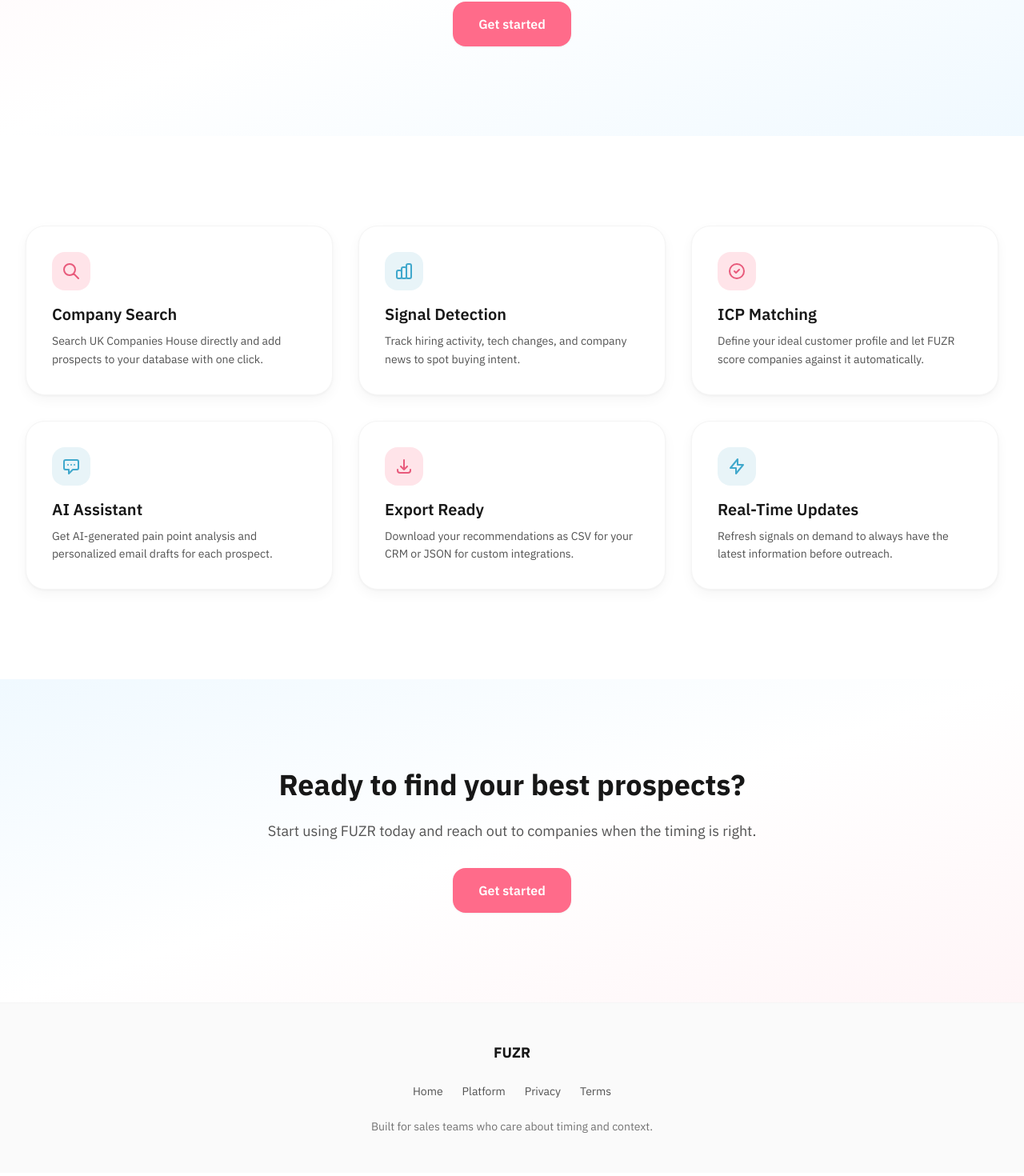
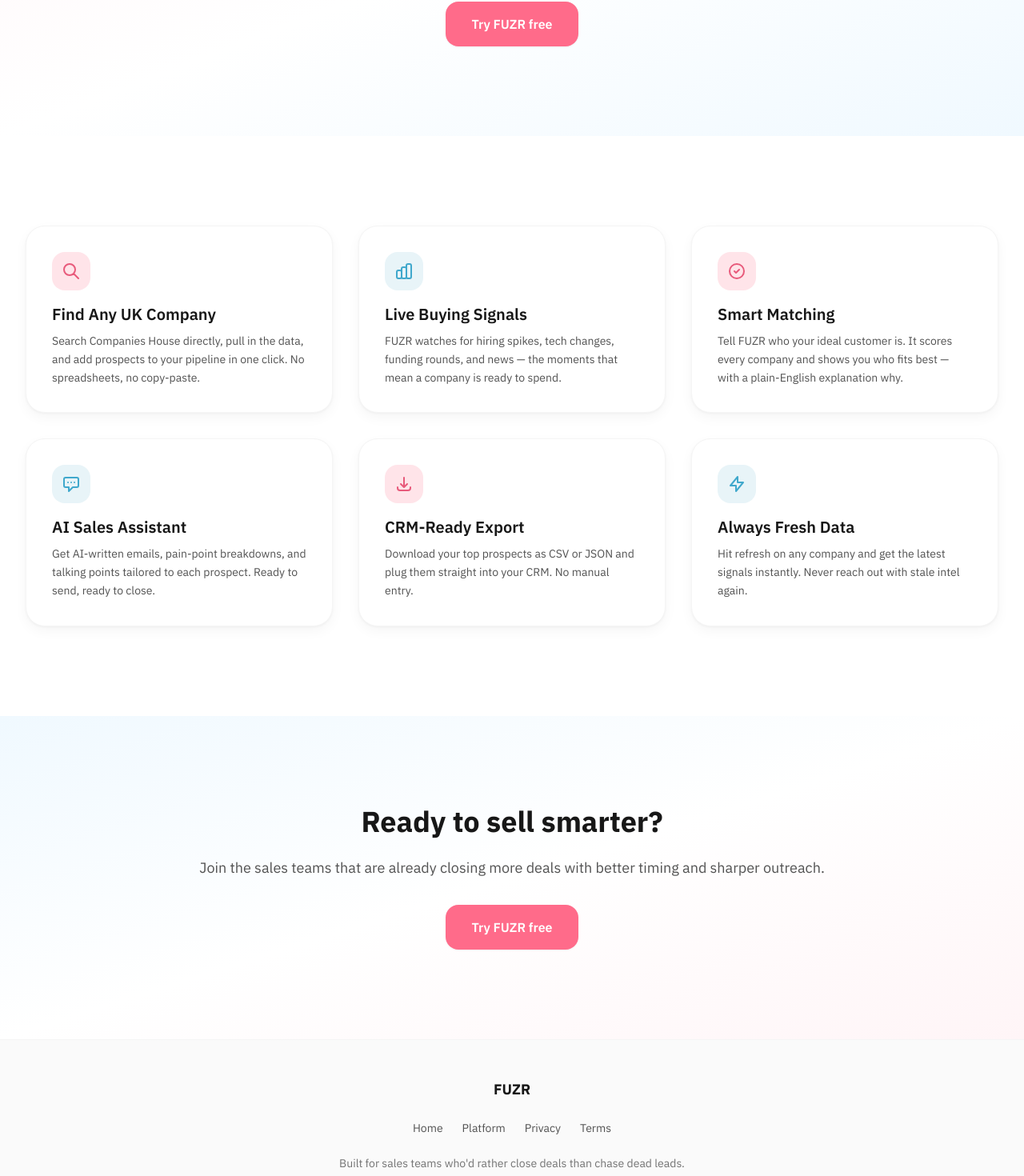
Before and after one commit to ShariqO/fuzr, a Next.js app: page /platform in a window 1280 px wide. Shown: the part 318-1788 px from the top of the page at 80% size. Built offline with nearby package versions, Linux system fonts and the light colour scheme.

Commit message:
Add FUZR favicon, rewrite home and platform page copy for clarity and marketing impact

```diff
--- a/app/page.tsx
+++ b/app/page.tsx
@@ -79,23 +79,23 @@
                         {/* Text content */}
                         <div className="animate-fade-in-up">
                             <h1 className="text-4xl md:text-5xl lg:text-6xl font-bold text-gray-900 leading-tight mb-6">
-                                Turn signals into sales
+                                Stop guessing.<br />Start closing.
                             </h1>
                             <p className="text-lg md:text-xl text-gray-600 leading-relaxed mb-8 max-w-xl">
-                                FUZR helps sales teams find companies that match their ICP and are ready to talk, using live signals and clear explanations.
+                                FUZR tells you which companies need what you sell — right now. Real-time signals, AI scoring, and plain-English reasons so your team knows exactly who to call and what to say.
                             </p>
                             <div className="flex flex-col sm:flex-row gap-4">
                                 <Link
                                     href="/auth/signup"
                                     className="btn-primary px-8 py-4 text-base"
                                 >
-                                    Get started
+                                    Try FUZR free
                                 </Link>
                                 <Link
                                     href="#how-it-works"
                                     className="btn-outline px-8 py-4 text-base"
                                 >
-                                    Learn more
+                                    See how it works
                                 </Link>
                             </div>
                         </div>
@@ -140,7 +140,7 @@
             <section className="py-20 md:py-28 bg-white">
                 <div className="container-app">
                     <h2 className="scroll-animate text-3xl md:text-4xl font-bold text-gray-900 text-center mb-16">
-                        What we do
+                        Three reasons your pipeline is about to change
                     </h2>
                     <div className="grid md:grid-cols-3 gap-8">
                         {/* Card 1 */}
@@ -157,10 +157,10 @@
                                 Your browser does not support the video tag.
                             </video>
                             <h3 className="text-xl font-semibold text-gray-900 mb-2">
-                                Identify pain points
+                                Find real problems
                             </h3>
                             <p className="text-gray-600 text-sm leading-relaxed">
-                                Find what your prospects are struggling with so your outreach speaks to real problems, not guesses.
+                                See what a company is actually struggling with — before you ever pick up the phone. Your pitch lands because it&apos;s about their problem, not yours.
                             </p>
                         </div>
 
@@ -178,10 +178,10 @@
                                 Your browser does not support the video tag.
                             </video>
                             <h3 className="text-xl font-semibold text-gray-900 mb-2">
-                                Spot buying signals
+                                Know when they&apos;re ready to buy
                             </h3>
                             <p className="text-gray-600 text-sm leading-relaxed">
-                                See hiring shifts, tech changes, and growth moves so you contact companies when the timing is right.
+                                Hiring sprees, tech overhauls, leadership changes — FUZR spots the moments that mean a company is ready to spend. You show up at the right time.
                             </p>
                         </div>
 
@@ -199,10 +199,10 @@
                                 Your browser does not support the video tag.
                             </video>
                             <h3 className="text-xl font-semibold text-gray-900 mb-2">
-                                Personalize your outreach
+                                Send emails people actually reply to
                             </h3>
                             <p className="text-gray-600 text-sm leading-relaxed">
-                                Use clear reasons and context for every account so your messages feel relevant and build trust.
+                                FUZR gives you the context and the words. Every outreach is backed by a real reason — so it reads like you did the homework, because FUZR did.
                             </p>
                         </div>
                     </div>
@@ -218,23 +218,23 @@
                     <div className="grid lg:grid-cols-2 gap-12 lg:gap-20 items-center">
                         <div className="scroll-animate">
                             <h2 className="text-3xl md:text-4xl font-bold text-gray-900 mb-6">
-                                Clear reasons behind every recommendation
+                                No black boxes. Just answers.
                             </h2>
                             <p className="text-gray-600 text-lg leading-relaxed mb-8">
-                                FUZR scores companies against your ICP and surfaces why they showed up. You see the signals behind each suggestion, so you can decide how to act and what to say.
+                                Every recommendation comes with a clear explanation: why this company, why right now, and why it matters to you. Your reps don&apos;t just get a lead — they get a reason to call.
                             </p>
                             <ul className="space-y-4">
                                 <li className="flex items-start gap-3">
                                     <span className="w-6 h-6 rounded-full bg-pink-100 text-pink-600 flex items-center justify-center text-sm font-medium flex-shrink-0 mt-0.5">1</span>
-                                    <span className="text-gray-700">ICP match based on industry, size, and roles</span>
+                                    <span className="text-gray-700">Tell us who you sell to — industry, size, buyer type</span>
                                 </li>
                                 <li className="flex items-start gap-3">
                                     <span className="w-6 h-6 rounded-full bg-blue-100 text-blue-600 flex items-center justify-center text-sm font-medium flex-shrink-0 mt-0.5">2</span>
-                                    <span className="text-gray-700">Live signals from hiring, tech, and company changes</span>
+                                    <span className="text-gray-700">FUZR scans thousands of signals — hiring, tech shifts, funding, news</span>
                                 </li>
                                 <li className="flex items-start gap-3">
                                     <span className="w-6 h-6 rounded-full bg-pink-100 text-pink-600 flex items-center justify-center text-sm font-medium flex-shrink-0 mt-0.5">3</span>
-                                    <span className="text-gray-700">Export-ready data for your CRM</span>
+                                    <span className="text-gray-700">You get a ranked list of companies ready to buy, with reasons you can act on</span>
                                 </li>
                             </ul>
                         </div>
@@ -274,10 +274,10 @@
                 <div className="container-app">
                     <div className="scroll-animate flex flex-col items-center text-center max-w-2xl mx-auto">
                         <h2 className="text-3xl md:text-4xl font-bold text-gray-900 mb-4">
-                            Stay in the loop
+                            We&apos;re just getting started
                         </h2>
                         <p className="text-gray-600 text-lg leading-relaxed mb-8">
-                            Get product updates, new features,<br />and signal sources as we grow FUZR.
+                            FUZR is growing fast. Drop your email and be the first to know<br />when we launch new signal sources and features.
                         </p>
                         <form className="flex flex-col sm:flex-row gap-3 w-full max-w-md mb-12" onSubmit={(e) => e.preventDefault()}>
                             <input
@@ -286,7 +286,7 @@
                                 className="input flex-1"
                             />
                             <button type="submit" className="btn-primary px-6 py-3 whitespace-nowrap">
-                                Stay updated
+                                Keep me posted
                             </button>
                         </form>
                         <div className="relative">
@@ -324,7 +324,7 @@
                             </Link>
                         </div>
                         <p className="text-sm text-gray-500">
-                            Built for sales teams who care about timing and context.
+                            Built for sales teams who&apos;d rather close deals than chase dead leads.
                         </p>
                     </div>
                 </div>
--- a/app/platform/page.tsx
+++ b/app/platform/page.tsx
@@ -40,16 +40,16 @@
             <section className="pt-32 pb-20 md:pt-40 md:pb-28 bg-gradient-soft">
                 <div className="container-app text-center max-w-3xl mx-auto">
                     <h1 className="text-4xl md:text-5xl font-bold text-gray-900 leading-tight mb-6">
-                        Sales intelligence that makes sense
+                        Your unfair advantage in every sales conversation
                     </h1>
                     <p className="text-lg md:text-xl text-gray-600 leading-relaxed mb-8">
-                        FUZR combines company data, buying signals, and AI to help you find the right prospects at the right time, with clear reasons for every recommendation.
+                        FUZR pulls together company data, live buying signals, and AI — so you walk into every call knowing more than the prospect expects. Think of it as a research assistant that never sleeps.
                     </p>
                     <Link
                         href="/auth/signup"
                         className="btn-primary px-8 py-4 text-base inline-flex"
                     >
-                        Get started
+                        Try FUZR free
                     </Link>
                 </div>
             </section>
@@ -64,9 +64,9 @@
                                     <path strokeLinecap="round" strokeLinejoin="round" strokeWidth={2} d="M21 21l-6-6m2-5a7 7 0 11-14 0 7 7 0 0114 0z" />
                                 </svg>
                             </div>
-                            <h3 className="text-xl font-semibold text-gray-900 mb-2">Company Search</h3>
+                            <h3 className="text-xl font-semibold text-gray-900 mb-2">Find Any UK Company</h3>
                             <p className="text-gray-600 text-sm leading-relaxed">
-                                Search UK Companies House directly and add prospects to your database with one click.
+                                Search Companies House directly, pull in the data, and add prospects to your pipeline in one click. No spreadsheets, no copy-paste.
                             </p>
                         </div>
 
@@ -76,9 +76,9 @@
                                     <path strokeLinecap="round" strokeLinejoin="round" strokeWidth={2} d="M9 19v-6a2 2 0 00-2-2H5a2 2 0 00-2 2v6a2 2 0 002 2h2a2 2 0 002-2zm0 0V9a2 2 0 012-2h2a2 2 0 012 2v10m-6 0a2 2 0 002 2h2a2 2 0 002-2m0 0V5a2 2 0 012-2h2a2 2 0 012 2v14a2 2 0 01-2 2h-2a2 2 0 01-2-2z" />
                                 </svg>
                             </div>
-                            <h3 className="text-xl font-semibold text-gray-900 mb-2">Signal Detection</h3>
+                            <h3 className="text-xl font-semibold text-gray-900 mb-2">Live Buying Signals</h3>
                             <p className="text-gray-600 text-sm leading-relaxed">
-                                Track hiring activity, tech changes, and company news to spot buying intent.
+                                FUZR watches for hiring spikes, tech changes, funding rounds, and news — the moments that mean a company is ready to spend.
                             </p>
                         </div>
 
@@ -88,9 +88,9 @@
                                     <path strokeLinecap="round" strokeLinejoin="round" strokeWidth={2} d="M9 12l2 2 4-4m6 2a9 9 0 11-18 0 9 9 0 0118 0z" />
                                 </svg>
                             </div>
-                            <h3 className="text-xl font-semibold text-gray-900 mb-2">ICP Matching</h3>
+                            <h3 className="text-xl font-semibold text-gray-900 mb-2">Smart Matching</h3>
                             <p className="text-gray-600 text-sm leading-relaxed">
-                                Define your ideal customer profile and let FUZR score companies against it automatically.
+                                Tell FUZR who your ideal customer is. It scores every company and shows you who fits best — with a plain-English explanation why.
                             </p>
                         </div>
 
@@ -100,9 +100,9 @@
                                     <path strokeLinecap="round" strokeLinejoin="round" strokeWidth={2} d="M8 10h.01M12 10h.01M16 10h.01M9 16H5a2 2 0 01-2-2V6a2 2 0 012-2h14a2 2 0 012 2v8a2 2 0 01-2 2h-5l-5 5v-5z" />
                                 </svg>
                             </div>
-                            <h3 className="text-xl font-semibold text-gray-900 mb-2">AI Assistant</h3>
+                            <h3 className="text-xl font-semibold text-gray-900 mb-2">AI Sales Assistant</h3>
                             <p className="text-gray-600 text-sm leading-relaxed">
-                                Get AI-generated pain point analysis and personalized email drafts for each prospect.
+                                Get AI-written emails, pain-point breakdowns, and talking points tailored to each prospect. Ready to send, ready to close.
                             </p>
                         </div>
 
@@ -112,9 +112,9 @@
                                     <path strokeLinecap="round" strokeLinejoin="round" strokeWidth={2} d="M4 16v1a3 3 0 003 3h10a3 3 0 003-3v-1m-4-4l-4 4m0 0l-4-4m4 4V4" />
                                 </svg>
                             </div>
-                            <h3 className="text-xl font-semibold text-gray-900 mb-2">Export Ready</h3>
+                            <h3 className="text-xl font-semibold text-gray-900 mb-2">CRM-Ready Export</h3>
                             <p className="text-gray-600 text-sm leading-relaxed">
-                                Download your recommendations as CSV for your CRM or JSON for custom integrations.
+                                Download your top prospects as CSV or JSON and plug them straight into your CRM. No manual entry.
                             </p>
                         </div>
 
@@ -124,9 +124,9 @@
                                     <path strokeLinecap="round" strokeLinejoin="round" strokeWidth={2} d="M13 10V3L4 14h7v7l9-11h-7z" />
                                 </svg>
                             </div>
-                            <h3 className="text-xl font-semibold text-gray-900 mb-2">Real-Time Updates</h3>
+                            <h3 className="text-xl font-semibold text-gray-900 mb-2">Always Fresh Data</h3>
                             <p className="text-gray-600 text-sm leading-relaxed">
-                                Refresh signals on demand to always have the latest information before outreach.
+                                Hit refresh on any company and get the latest signals instantly. Never reach out with stale intel again.
                             </p>
                         </div>
                     </div>
@@ -137,16 +137,16 @@
             <section className="py-20 md:py-28 bg-gradient-soft-reverse">
                 <div className="container-app text-center max-w-2xl mx-auto">
                     <h2 className="text-3xl md:text-4xl font-bold text-gray-900 mb-6">
-                        Ready to find your best prospects?
+                        Ready to sell smarter?
                     </h2>
                     <p className="text-lg text-gray-600 mb-8">
-                        Start using FUZR today and reach out to companies when the timing is right.
+                        Join the sales teams that are already closing more deals with better timing and sharper outreach.
                     </p>
                     <Link
                         href="/auth/signup"
                         className="btn-primary px-8 py-4 text-base inline-flex"
                     >
-                        Get started
+                        Try FUZR free
                     </Link>
                 </div>
             </section>
@@ -173,7 +173,7 @@
                             </Link>
                         </div>
                         <p className="text-sm text-gray-500">
-                            Built for sales teams who care about timing and context.
+                            Built for sales teams who&apos;d rather close deals than chase dead leads.
                         </p>
                     </div>
                 </div>
--- a/app/privacy/page.tsx
+++ b/app/privacy/page.tsx
@@ -88,7 +88,7 @@
                             </Link>
                         </div>
                         <p className="text-sm text-gray-500">
-                            Built for sales teams who care about timing and context.
+                            Built for sales teams who&apos;d rather close deals than chase dead leads.
                         </p>
                     </div>
                 </div>
--- a/app/terms/page.tsx
+++ b/app/terms/page.tsx
@@ -88,7 +88,7 @@
                             </Link>
                         </div>
                         <p className="text-sm text-gray-500">
-                            Built for sales teams who care about timing and context.
+                            Built for sales teams who&apos;d rather close deals than chase dead leads.
                         </p>
                     </div>
                 </div>
```
Also changed, not shown: app/layout.tsx (+5 -2 lines), app/icon.svg (added).
